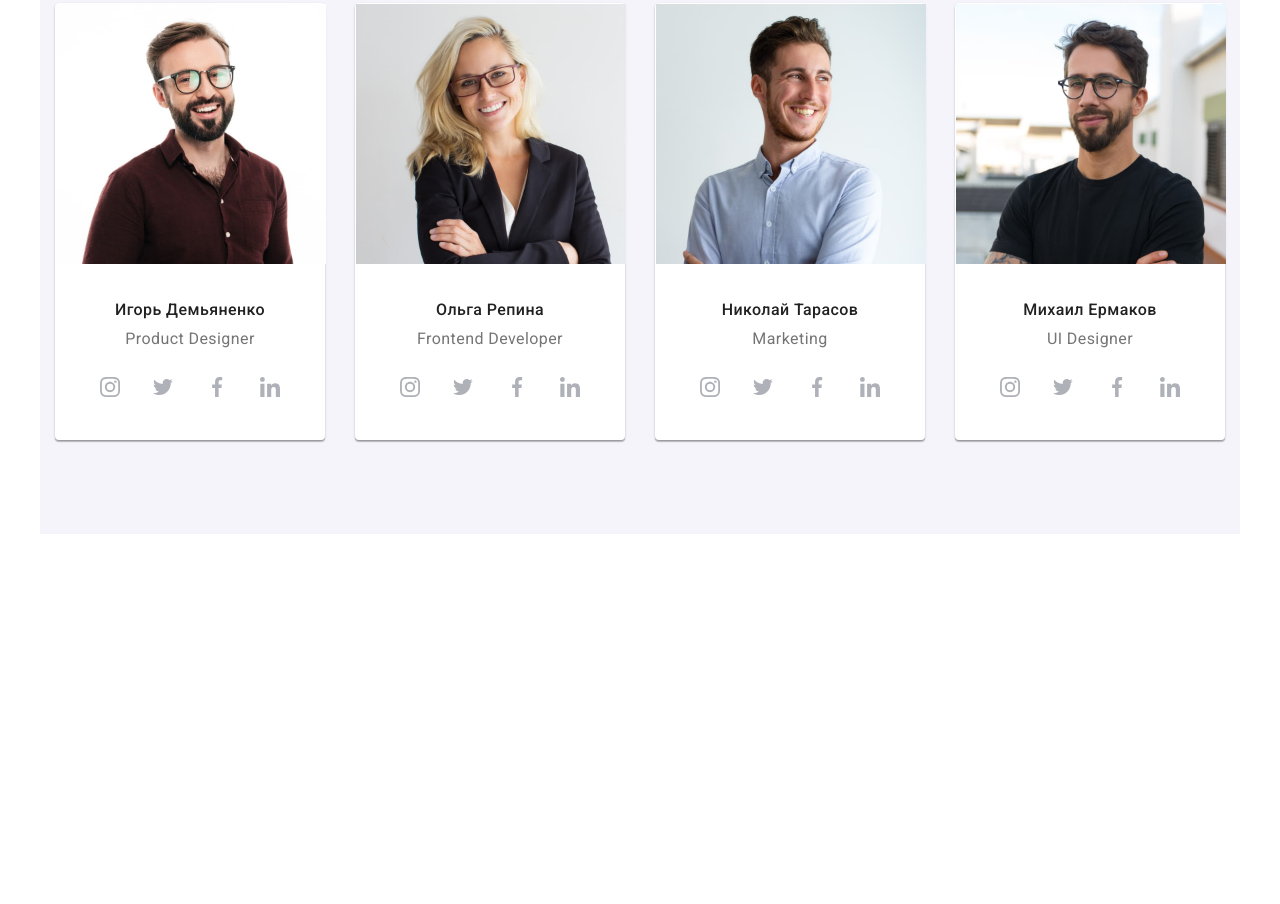
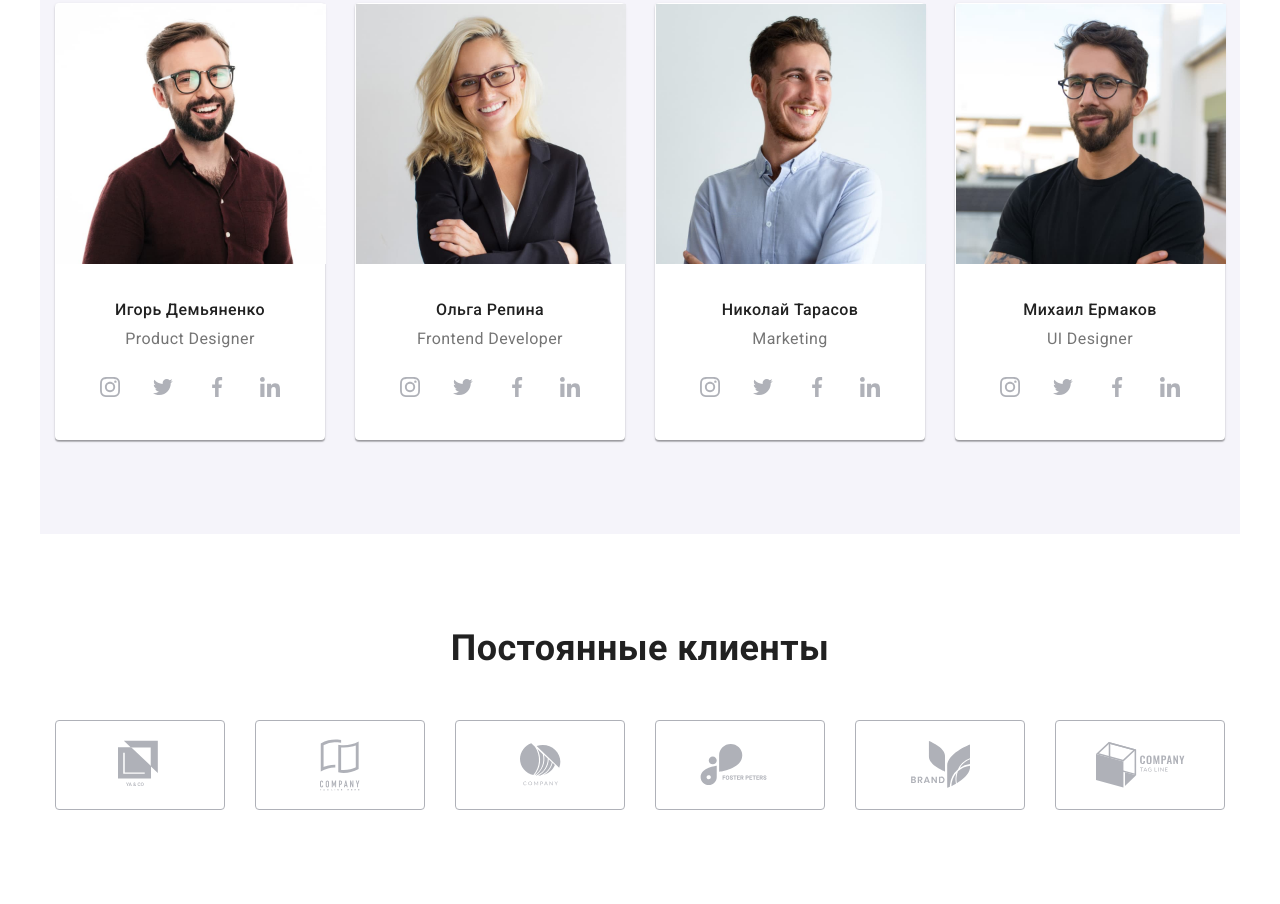
Before and after one commit to Sergey-Markov/goit-markup-hw-08, a plain HTML site: page index.html in a window 1280 px wide. Shown: the part 1812-2716 px from the top of the page. Before the commit the page ends 2346 px from the top, so only its background shows below. Drawn offline with nearby package versions, Linux system fonts and the light colour scheme.

Commit message:
сукция клиентов сделана

```diff
--- a/index.html
+++ b/index.html
@@ -111,7 +111,7 @@
     </header>
 
 
-    <!-- <main> -->
+    <main>
 
 
         <!-- ==================================hero============================================== -->
@@ -374,48 +374,48 @@
 
 
         <!--=============================== Наши клиенты =====================================-->
-        <!-- <section class="client">
+        <section class="client">
             <div class="container">
                 <h2 class="client__title">Постоянные клиенты</h2>
                 <ul class="client__list list">
                     <li class="client__list-items">
                         <a href="#" class="client__link">
-                            <svg class="icon-company yaico all-company-icon" width="44px" height="50px">
+                            <svg class="icon-company yaico all-company-icon">
                                 <use href="./images/sprite-opt.svg#icon-company-yaico"></use>
                             </svg>
                         </a>
                     </li>
                     <li class="client__list-items">
                         <a href="#" class="client__link">
-                            <svg class="icon-company company-second-left all-company-icon" width="40px" height="52px">
+                            <svg class="icon-company company-second-left all-company-icon">
                                 <use href="./images/sprite-opt.svg#icon-company-second-left"></use>
                             </svg>
                         </a>
                     </li>
                     <li class="client__list-items">
                         <a href="#" class="client__link">
-                            <svg class="icon-company company-circle all-company-icon" width="41px" height="43px">
+                            <svg class="icon-company company-circle all-company-icon">
                                 <use href="./images/sprite-opt.svg#icon-company-circle"></use>
                             </svg>
                         </a>
                     </li>
                     <li class="client__list-items">
                         <a href="#" class="client__link">
-                            <svg class="icon-company company-foster-peters all-company-icon" width="80px" height="42px">
+                            <svg class="icon-company company-foster-peters all-company-icon">
                                 <use href="./images/sprite-opt.svg#icon-company-foster-peters"></use>
                             </svg>
                         </a>
                     </li>
                     <li class="client__list-items">
                         <a href="#" class="client__link">
-                            <svg class="icon-company company-brand all-company-icon" width="59px" height="47px">
+                            <svg class="icon-company company-brand all-company-icon">
                                 <use href="./images/sprite-opt.svg#icon-company-brand"></use>
                             </svg>
                         </a>
                     </li>
                     <li class="client__list-items">
                         <a href="#" class="client__link">
-                            <svg class="icon-company company-tagline all-company-icon" width="89px" height="46px">
+                            <svg class="icon-company company-tagline all-company-icon">
                                 <use href="./images/sprite-opt.svg#icon-company-tagline"></use>
                             </svg>
                         </a>
@@ -423,7 +423,7 @@
                 </ul>
             </div>
         </section>
-    </main> -->
+    </main>
 
 
     <!-- ======================================Футер с контактной информацией ======================-->
--- a/sass/layout/_clients.scss
+++ b/sass/layout/_clients.scss
@@ -1,28 +1,28 @@
 /*======================================= Наши клиенты======================== */
 
 .client {
-  padding-top: 94px;
-  padding-bottom: 94px;
+  padding-top: 60px;
+  padding-bottom: 60px;
 
   &__title {
     font-style: normal;
     font-weight: var(--bold-weight);
-    font-size: 36px;
-    line-height: 1.16;
+    font-size: 28px;
+    line-height: 1.17;
     text-align: center;
-    margin-bottom: 50px;
+    margin-bottom: 30px;
   }
   &__list {
     display: flex;
+    flex-wrap: wrap;
+    justify-content: space-between;
   }
-  &__list-items:not(:last-child) {
-    margin-right: 30px;
-  }
+
   &__link {
     display: flex;
     justify-content: center;
     align-items: center;
-    width: 170px;
+    width: 210px;
     height: 90px;
     border: 1px solid #afb1b8;
     border-radius: 4px;
@@ -64,7 +64,6 @@
   height: 46px;
 }
 
-/*-----------------------------------------------------*/
 .all-company-icon {
   fill: var(--main-color-socicon);
   transition-property: fill;
@@ -76,3 +75,69 @@
     fill: var(--accent-color);
   }
 }
+@media screen and (max-width: 449px) {
+  .client {
+    &__list-items:not(:last-child) {
+      margin-bottom: 30px;
+    }
+  }
+}
+@media screen and (max-width: 767px) {
+  .client {
+    &__list-items:not(:nth-last-child(-n + 2)) {
+      margin-bottom: 30px;
+    }
+  }
+}
+@media screen and (min-width: 768px) {
+  .client {
+    &__list-items:not(:nth-last-child(-n + 3)) {
+      margin-bottom: 30px;
+    }
+    &__link {
+      width: 226px;
+      height: 90px;
+      border: 1px solid #afb1b8;
+      border-radius: 4px;
+    }
+  }
+}
+@media screen and (min-width: 1200px) {
+  .client {
+    padding-top: 94px;
+    padding-bottom: 94px;
+
+    &__title {
+      font-style: normal;
+      font-weight: var(--bold-weight);
+      font-size: 36px;
+      line-height: 1.16;
+      text-align: center;
+      margin-bottom: 50px;
+    }
+    &__list {
+      display: flex;
+    }
+    &__list-items:not(:nth-last-child(-n + 3)) {
+      margin-bottom: 0px;
+    }
+    &__link {
+      display: flex;
+      justify-content: center;
+      align-items: center;
+      width: 170px;
+      height: 90px;
+      border: 1px solid #afb1b8;
+      border-radius: 4px;
+
+      transition-property: border;
+      transition-duration: 250ms;
+      transition-timing-function: cubic-bezier(0.4, 0, 0.2, 1);
+
+      &:focus,
+      &:hover {
+        border: 1px solid var(--accent-color);
+      }
+    }
+  }
+}
```
Also changed, not shown: css/main.css, css/main.min.css, 2 other files.
